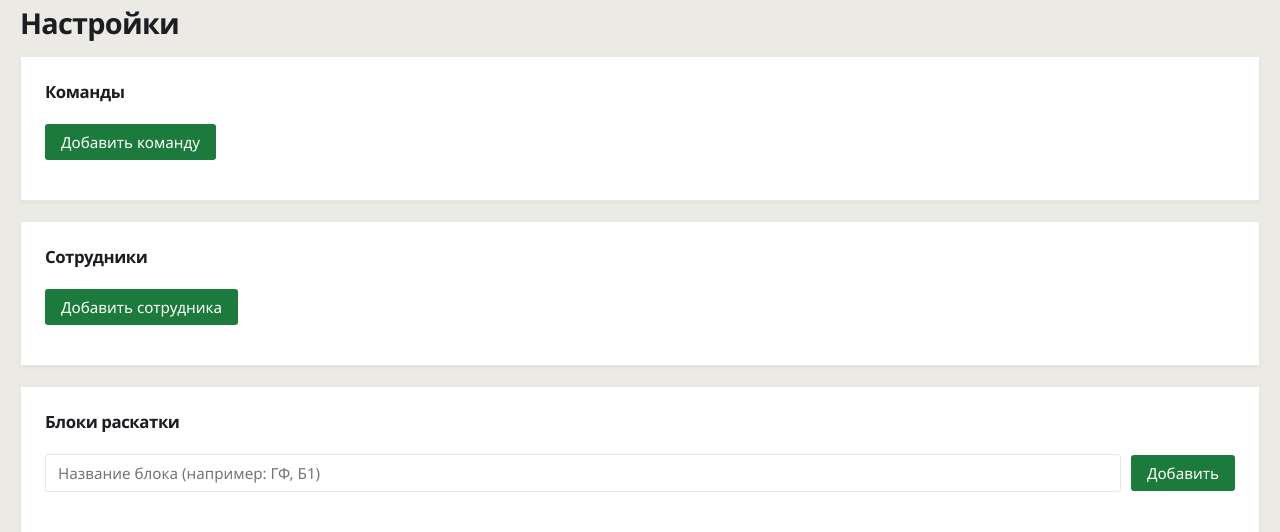
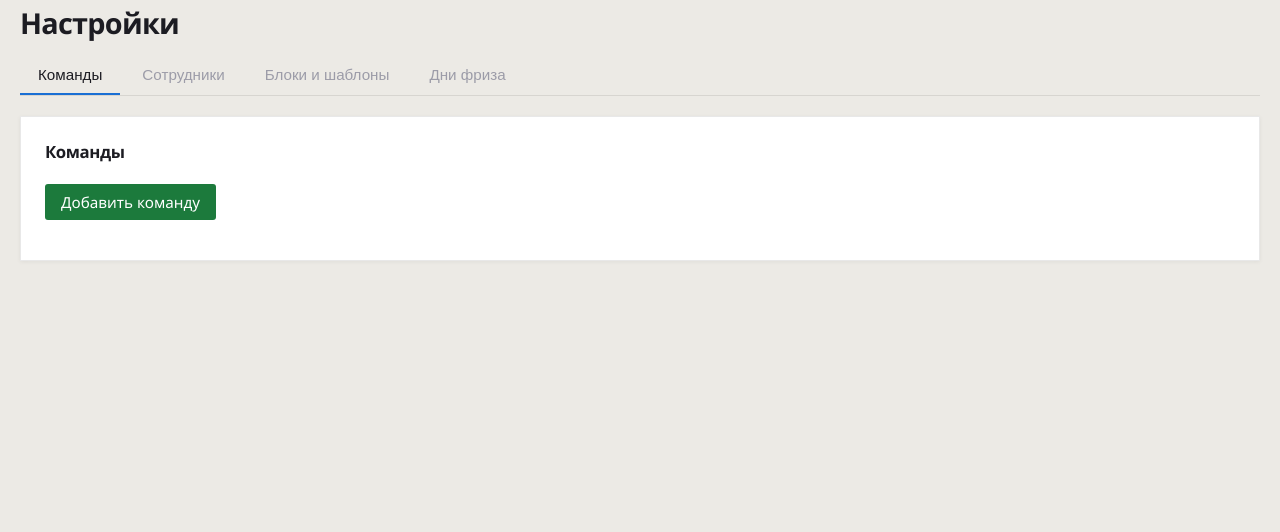
Before and after one commit to Darvin939/support-team-planner, a FastAPI app: page /settings in a window 1280 px wide. Shown: the part 53-585 px from the top of the page. After the commit the page ends 313 px from the top, so only its background shows below. Run offline with FastAPI, Linux system fonts and the light colour scheme; data that the repository does not hold is empty.

Commit message:
Редизайн настроек

```diff
--- a/static/css/style.css
+++ b/static/css/style.css
@@ -1576,6 +1576,44 @@ h1, h2, h3 {
 /* ------------------------------------------------------------
    13. Настройки (команды, сотрудники, фриз-дни)
    ------------------------------------------------------------ */
+.settings-tabs {
+    display: flex;
+    gap: 4px;
+    border-bottom: 1px solid var(--border);
+    margin-bottom: 20px;
+}
+
+.tab-button {
+    padding: 10px 18px;
+    background: none;
+    border: none;
+    border-bottom: 2px solid transparent;
+    color: var(--text-3);
+    font-size: 0.95rem;
+    cursor: pointer;
+    transition: color 0.15s, border-color 0.15s;
+}
+
+.tab-button:hover {
+    color: var(--text);
+}
+
+.tab-button.active {
+    color: var(--text);
+    border-bottom-color: var(--primary);
+    font-weight: 500;
+}
+
+.tab-panel {
+    display: none;
+}
+
+.tab-panel.active {
+    display: flex;
+    flex-direction: column;
+    gap: 20px;
+}
+
 .settings-container {
     display: grid;
     gap: 20px;
--- a/static/js/settings.js
+++ b/static/js/settings.js
@@ -550,3 +550,18 @@ function deleteFreezeMonth(month) {
 }
 
 renderFreezeMonthsGrid();
+
+// === ВКЛАДКИ ===
+
+const SETTINGS_TAB_KEY = 'settingsActiveTab';
+
+function switchSettingsTab(tab) {
+    document.querySelectorAll('.tab-button').forEach(btn => btn.classList.toggle('active', btn.dataset.tab === tab));
+    document.querySelectorAll('.tab-panel').forEach(panel => panel.classList.toggle('active', panel.dataset.tabPanel === tab));
+    localStorage.setItem(SETTINGS_TAB_KEY, tab);
+}
+
+const savedSettingsTab = localStorage.getItem(SETTINGS_TAB_KEY);
+if (savedSettingsTab && document.querySelector(`.tab-button[data-tab="${savedSettingsTab}"]`)) {
+    switchSettingsTab(savedSettingsTab);
+}
--- a/templates/settings.html
+++ b/templates/settings.html
@@ -11,8 +11,16 @@
     <h1>Настройки</h1>
 </div>
 
+<div class="settings-tabs">
+    <button class="tab-button active" data-tab="teams" onclick="switchSettingsTab('teams')">Команды</button>
+    <button class="tab-button" data-tab="employees" onclick="switchSettingsTab('employees')">Сотрудники</button>
+    <button class="tab-button" data-tab="blocks" onclick="switchSettingsTab('blocks')">Блоки и шаблоны</button>
+    <button class="tab-button" data-tab="freeze" onclick="switchSettingsTab('freeze')">Дни фриза</button>
+</div>
+
 <div class="settings-container">
     <!-- Команды -->
+    <div class="tab-panel active" data-tab-panel="teams">
     <div class="settings-section">
         <h2>Команды</h2>
         <div class="add-form">
@@ -40,6 +48,7 @@
             </div>
             {% endfor %}
         </div>
+    </div>
     </div>
 
     <!-- Модальное окно команды -->
@@ -71,6 +80,7 @@
     </div>
 
     <!-- Сотрудники -->
+    <div class="tab-panel" data-tab-panel="employees">
     <div class="settings-section">
         <h2>Сотрудники</h2>
         <div class="add-form">
@@ -89,6 +99,7 @@
             </li>
             {% endfor %}
         </ul>
+    </div>
     </div>
 
     <!-- Модальное окно сотрудника -->
@@ -123,6 +134,7 @@
     </div>
 
     <!-- Блоки -->
+    <div class="tab-panel" data-tab-panel="blocks">
     <div class="settings-section">
         <h2>Блоки раскатки</h2>
         <div class="add-form">
@@ -175,6 +187,7 @@
             {% endfor %}
         </div>
     </div>
+    </div>
 
     <!-- Модальное окно шаблона -->
     <div class="modal" id="templateModal">
@@ -206,6 +219,7 @@
     </div>
 
     <!-- Дни фриза -->
+    <div class="tab-panel" data-tab-panel="freeze">
     <div class="settings-section">
         <h2>Дни фриза</h2>
         <div class="add-form">
@@ -214,6 +228,7 @@
             </div>
         </div>
         <div id="freezeMonthsGrid" class="freeze-months-grid"></div>
+    </div>
     </div>
 
     <!-- Модальное окно дней фриза (календарь месяца) -->
```
